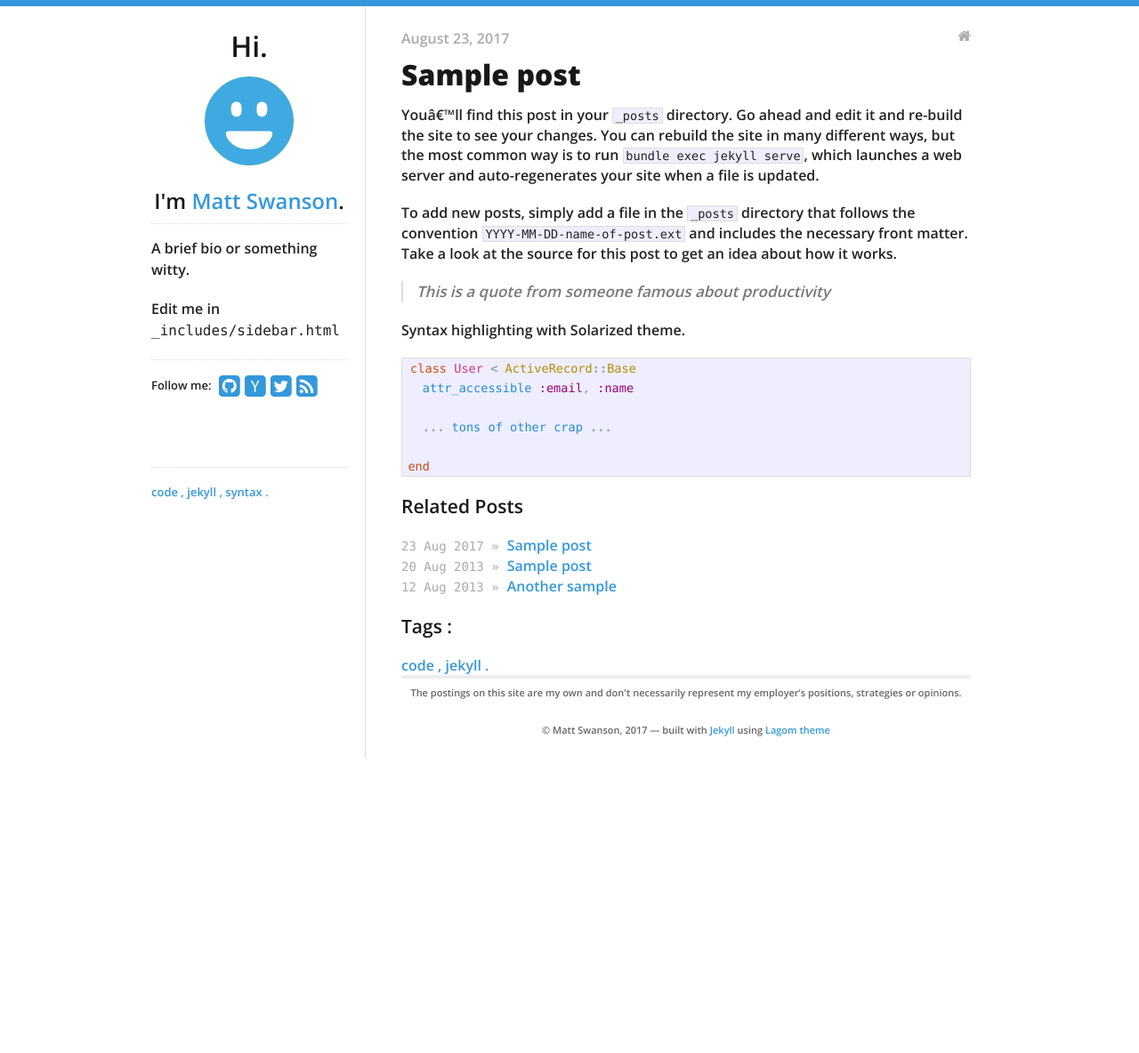
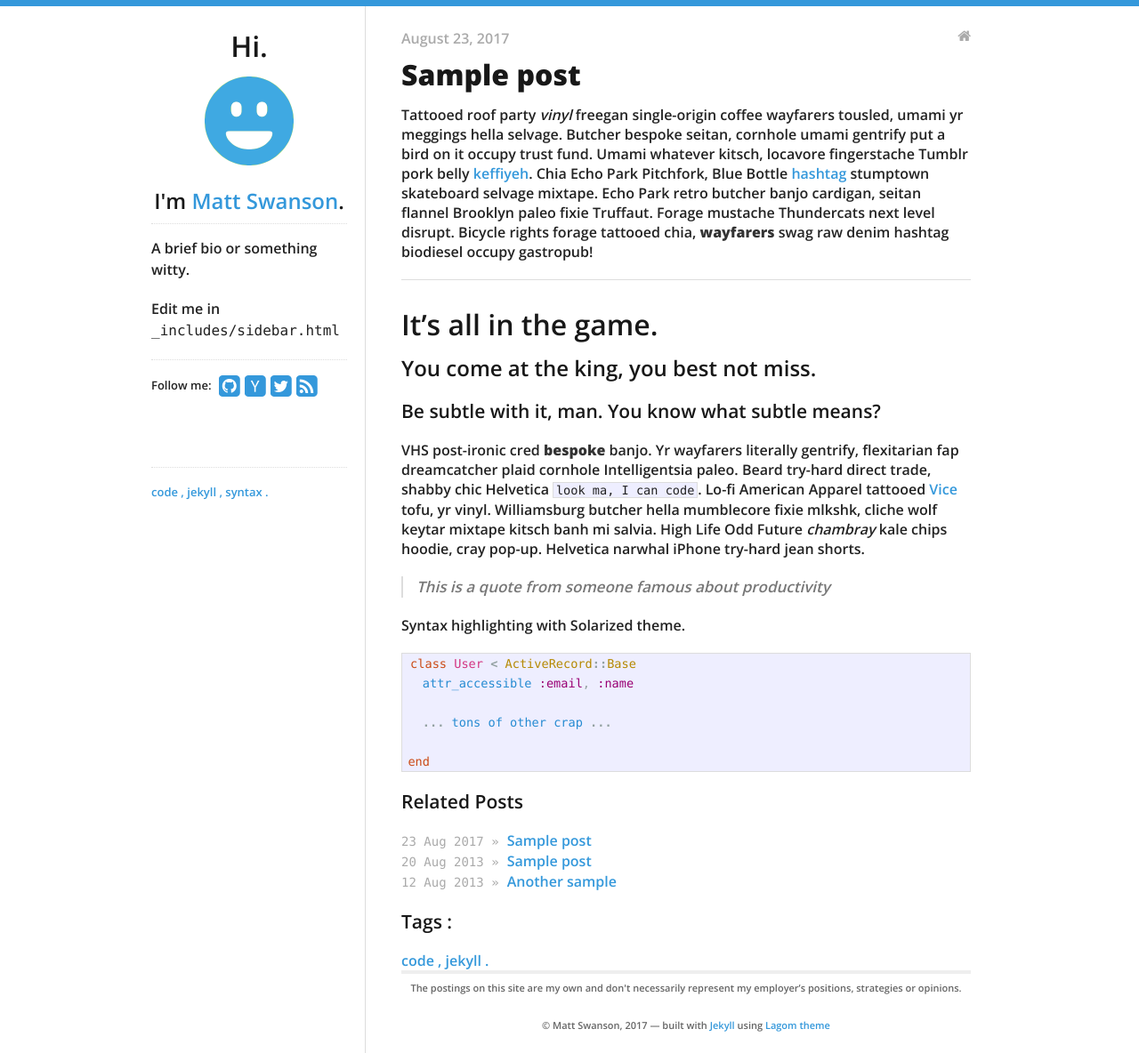
Before and after one commit to yoann01/ktmd, a Jekyll site: the page built from _posts/2017-08-23-PBR-Workflow.md, in a window 1280 px wide. Shown: the whole page at 89% size. Built offline with Jekyll 4.4.1, drawn with Linux system fonts in a browser that asks for light colours; nearby versions of some CDN libraries; before the commit the page ends 907 px from its top, so only the background shows below that.

Commit message:
first commit

```diff
--- a/_posts/2017-08-23-PBR-Workflow.md
+++ b/_posts/2017-08-23-PBR-Workflow.md
@@ -5,9 +5,29 @@ tags: [code, jekyll]
 categories:
 - blog
 ---
-Youâ€™ll find this post in your `_posts` directory. Go ahead and edit it and re-build the site to see your changes. You can rebuild the site in many different ways, but the most common way is to run `bundle exec jekyll serve`, which launches a web server and auto-regenerates your site when a file is updated.
 
-To add new posts, simply add a file in the `_posts` directory that follows the convention `YYYY-MM-DD-name-of-post.ext` and includes the necessary front matter. Take a look at the source for this post to get an idea about how it works.
+Tattooed roof party *vinyl* freegan single-origin coffee wayfarers tousled, umami yr
+meggings hella selvage. Butcher bespoke seitan, cornhole umami gentrify put a bird
+on it occupy trust fund. Umami whatever kitsch, locavore fingerstache Tumblr pork belly
+[keffiyeh](#). Chia Echo Park Pitchfork, Blue Bottle [hashtag](#) stumptown skateboard selvage
+mixtape. Echo Park retro butcher banjo cardigan, seitan flannel Brooklyn paleo fixie
+Truffaut. Forage mustache Thundercats next level disrupt. Bicycle rights forage tattooed
+chia, **wayfarers** swag raw denim hashtag biodiesel occupy gastropub!
+
+---
+
+# It's all in the game.
+
+## You come at the king, you best not miss.
+
+### Be subtle with it, man. You know what subtle means?
+
+VHS post-ironic cred **bespoke** banjo. Yr wayfarers literally gentrify, flexitarian fap
+dreamcatcher plaid cornhole Intelligentsia paleo. Beard try-hard direct trade, shabby chic
+Helvetica `look ma, I can code`. Lo-fi American Apparel tattooed [Vice](#) tofu, yr vinyl.
+Williamsburg butcher hella mumblecore fixie mlkshk, cliche wolf keytar mixtape kitsch banh mi
+salvia. High Life Odd Future *chambray* kale chips hoodie, cray pop-up. Helvetica narwhal
+iPhone try-hard jean shorts.
 
 > This is a quote from someone famous about productivity
 
```
